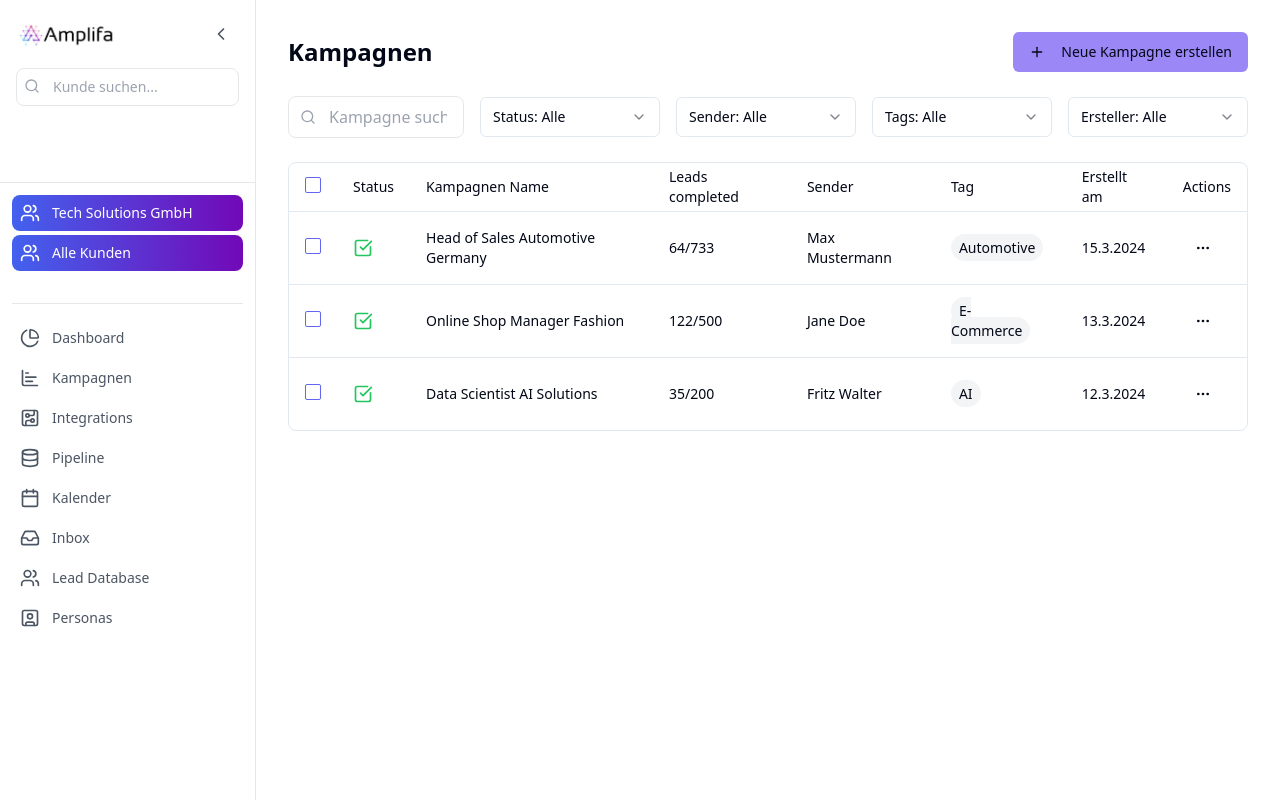
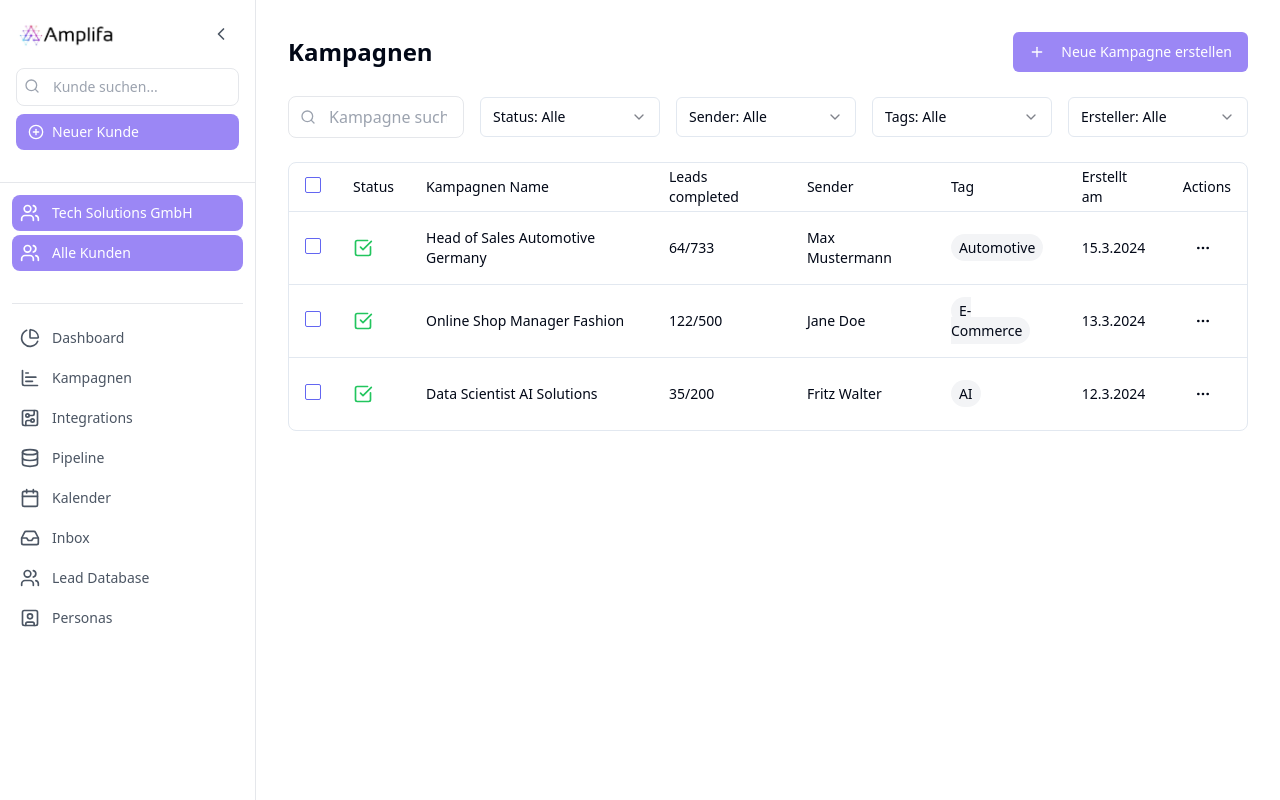
Before and after one commit to afilipiak25/agency-insight-portal, a React (Vite) app: page /clients in a window 1280 px wide. Built offline with nearby package versions, Linux system fonts and the light colour scheme.

Commit message:
Refactor: Update button colors
This commit updates the color scheme of all buttons across the website.  No specific color changes are detailed here; this commit simply reflects the implementation of a prompt to update button colors.

```diff
--- a/src/components/Sidebar.tsx
+++ b/src/components/Sidebar.tsx
@@ -1,4 +1,3 @@
-
 import { useState } from 'react';
 import { Users, PieChart, DollarSign, BarChartHorizontal, Calendar, Inbox, Database, CircuitBoard, UserSquare, Search, PlusCircle, ChevronLeft, ChevronRight } from 'lucide-react';
 import { cn } from '@/lib/utils';
@@ -107,13 +106,12 @@ export const Sidebar = ({ onClientSelect }: { onClientSelect: (clientId: number)
                 value={searchQuery}
                 onChange={handleSearchChange}
                 onFocus={handleSearchFocus}
-                className="w-full pl-9 pr-4 py-2 text-sm bg-white border border-gray-200 rounded-lg focus:outline-none focus:ring-2 focus:ring-amplifa-purple/30 focus:border-transparent"
+                className="w-full pl-9 pr-4 py-2 text-sm bg-white border border-gray-200 rounded-lg focus:outline-none focus:ring-2 focus:ring-[#9b87f5]/30 focus:border-transparent"
               />
               <Search className="absolute left-2 top-2.5 w-4 h-4 text-gray-400" />
             </div>
             <button
-              className="mt-2 w-full flex items-center gap-2 px-3 py-2 text-sm font-medium text-white bg-gradient-to-r from-amplifa
--blue to-amplifa-purple rounded-lg hover:opacity-90 transition-opacity"
+              className="mt-2 w-full flex items-center gap-2 px-3 py-2 text-sm font-medium text-white bg-[#9b87f5] hover:bg-[#9b87f5]/90 rounded-lg transition-colors"
             >
               <PlusCircle className="w-4 h-4" />
               <span>Neuer Kunde</span>
@@ -130,8 +128,8 @@ export const Sidebar = ({ onClientSelect }: { onClientSelect: (clientId: number)
                 className={cn(
                   "w-full p-2 rounded-lg flex items-center space-x-3 mb-1 transition-all duration-200",
                   selectedClient === client.id
-                    ? "bg-gradient-to-r from-amplifa-blue to-amplifa-purple text-white"
-                    : "hover:bg-gray-50 text-gray-600"
+                    ? "bg-[#9b87f5] text-white"
+                    : "hover:bg-[#9b87f5]/10 text-gray-600"
                 )}
               >
                 <Users className="w-5 h-5 flex-shrink-0" />
@@ -148,8 +146,8 @@ export const Sidebar = ({ onClientSelect }: { onClientSelect: (clientId: number)
               className={cn(
                 "w-full p-2 rounded-lg flex items-center space-x-3 mb-1",
                 isActivePath('/clients') && !location.search.includes('view=campaigns')
-                  ? "bg-gradient-to-r from-amplifa-blue to-amplifa-purple text-white"
-                  : "hover:bg-gray-50 text-gray-600",
+                  ? "bg-[#9b87f5] text-white"
+                  : "hover:bg-[#9b87f5]/10 text-gray-600",
                 "transition-all duration-200"
               )}
             >
@@ -172,8 +170,8 @@ export const Sidebar = ({ onClientSelect }: { onClientSelect: (clientId: number)
                 className={cn(
                   "w-full p-2 rounded-lg flex items-center space-x-3 mb-1 transition-colors",
                   isActivePath(item.path)
-                    ? "bg-gradient-to-r from-amplifa-blue/10 to-amplifa-purple/10 text-amplifa-purple"
-                    : "text-gray-600 hover:bg-gray-50"
+                    ? "bg-[#9b87f5]/10 text-[#9b87f5]"
+                    : "text-gray-600 hover:bg-[#9b87f5]/10"
                 )}
               >
                 <item.icon className="w-5 h-5 flex-shrink-0" />
--- a/src/components/clients/ClientFilters.tsx
+++ b/src/components/clients/ClientFilters.tsx
@@ -25,8 +25,7 @@ export const ClientFilters = ({
           placeholder="Kunden suchen..."
           value={searchQuery}
           onChange={(e) => onSearchChange(e.target.value)}
-          className="w-full pl-10 pr-4 py-3 border border-gray-200 rounded-xl focus:outline-none focus:ring-2 focus:ring-amplifa
--purple/30 focus:border-transparent bg-white/50 backdrop-blur-sm transition-all duration-300 hover:bg-white/80"
+          className="w-full pl-10 pr-4 py-3 border border-gray-200 rounded-xl focus:outline-none focus:ring-2 focus:ring-[#9b87f5]/30 focus:border-transparent bg-white/50 backdrop-blur-sm transition-all duration-300 hover:bg-white/80"
         />
         <Search className="absolute left-3 top-3.5 w-5 h-5 text-gray-400" />
       </div>
@@ -37,8 +36,8 @@ export const ClientFilters = ({
           className={cn(
             "px-4 py-2 rounded-lg border transition-all duration-300",
             selectedFilter === 'all'
-              ? "border-amplifa-purple bg-amplifa-purple text-white"
-              : "border-gray-200 hover:border-amplifa-purple/50"
+              ? "border-[#9b87f5] bg-[#9b87f5] text-white"
+              : "border-gray-200 hover:border-[#9b87f5]/50"
           )}
         >
           Alle Anfragen
@@ -48,8 +47,8 @@ export const ClientFilters = ({
           className={cn(
             "px-4 py-2 rounded-lg border transition-all duration-300 flex items-center gap-2",
             selectedFilter === 'campaign'
-              ? "border-amplifa-purple bg-amplifa-purple text-white"
-              : "border-gray-200 hover:border-amplifa-purple/50"
+              ? "border-[#9b87f5] bg-[#9b87f5] text-white"
+              : "border-gray-200 hover:border-[#9b87f5]/50"
           )}
         >
           <PlayCircle className="w-4 h-4" />
@@ -63,8 +62,8 @@ export const ClientFilters = ({
           className={cn(
             "px-4 py-2 rounded-lg border transition-all duration-300 flex items-center gap-2",
             selectedFilter === 'connection'
-              ? "border-amplifa-purple bg-amplifa-purple text-white"
-              : "border-gray-200 hover:border-amplifa-purple/50"
+              ? "border-[#9b87f5] bg-[#9b87f5] text-white"
+              : "border-gray-200 hover:border-[#9b87f5]/50"
           )}
         >
           <AlertCircle className="w-4 h-4" />
@@ -78,8 +77,8 @@ export const ClientFilters = ({
           className={cn(
             "px-4 py-2 rounded-lg border transition-all duration-300 flex items-center gap-2",
             selectedFilter === 'other'
-              ? "border-amplifa-purple bg-amplifa-purple text-white"
-              : "border-gray-200 hover:border-amplifa-purple/50"
+              ? "border-[#9b87f5] bg-[#9b87f5] text-white"
+              : "border-gray-200 hover:border-[#9b87f5]/50"
           )}
         >
           <HelpCircle className="w-4 h-4" />
--- a/src/components/ui/button.tsx
+++ b/src/components/ui/button.tsx
@@ -1,3 +1,4 @@
+
 import * as React from "react"
 import { Slot } from "@radix-ui/react-slot"
 import { cva, type VariantProps } from "class-variance-authority"
@@ -9,15 +10,15 @@ const buttonVariants = cva(
   {
     variants: {
       variant: {
-        default: "bg-primary text-primary-foreground hover:bg-primary/90",
+        default: "bg-[#9b87f5] text-white hover:bg-[#9b87f5]/90",
         destructive:
           "bg-destructive text-destructive-foreground hover:bg-destructive/90",
         outline:
-          "border border-input bg-background hover:bg-accent hover:text-accent-foreground",
+          "border border-input bg-background hover:bg-[#9b87f5] hover:text-white hover:border-[#9b87f5]",
         secondary:
-          "bg-secondary text-secondary-foreground hover:bg-secondary/80",
-        ghost: "hover:bg-accent hover:text-accent-foreground",
-        link: "text-primary underline-offset-4 hover:underline",
+          "bg-[#7E69AB] text-white hover:bg-[#7E69AB]/80",
+        ghost: "hover:bg-[#9b87f5]/10 hover:text-[#9b87f5]",
+        link: "text-[#9b87f5] underline-offset-4 hover:underline",
       },
       size: {
         default: "h-10 px-4 py-2",
```
